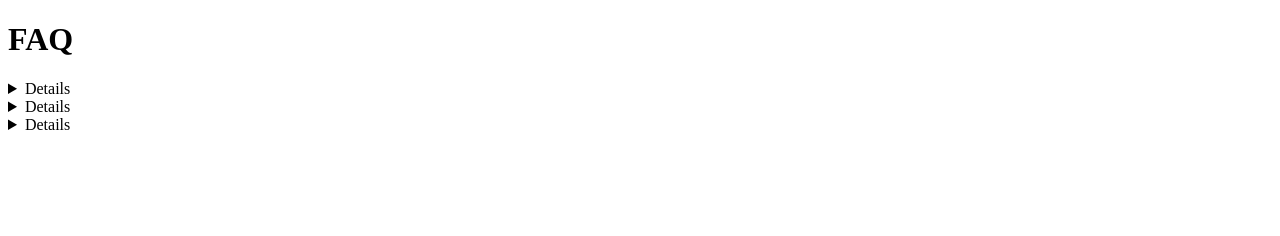
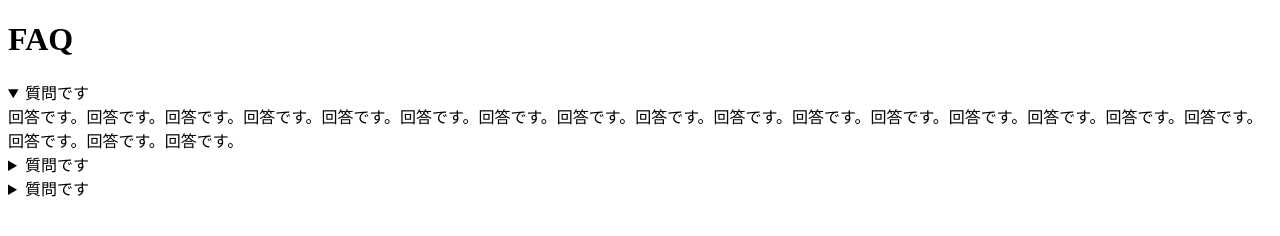
Before and after one commit to elma-yo/yos-js-accordionUI, a plain HTML site: page index.html in a window 1280 px wide. Drawn offline with Linux system fonts and the light colour scheme.

Commit message:
add summary. add open to details1

```diff
--- a/index.html
+++ b/index.html
@@ -6,13 +6,16 @@
     </head>
     <body>
         <h1>FAQ</h1>
-        <details>
+        <details open>
+            <summary>質問です</summary>
             回答です。回答です。回答です。回答です。回答です。回答です。回答です。回答です。回答です。回答です。回答です。回答です。回答です。回答です。回答です。回答です。回答です。回答です。回答です。
         </details>
         <details>
+            <summary>質問です</summary>
             回答です。回答です。回答です。回答です。回答です。回答です。回答です。回答です。回答です。回答です。回答です。回答です。回答です。回答です。回答です。回答です。回答です。回答です。回答です。
         </details>
         <details>
+            <summary>質問です</summary>
             回答です。回答です。回答です。回答です。回答です。回答です。回答です。回答です。回答です。回答です。回答です。回答です。回答です。回答です。回答です。回答です。回答です。回答です。回答です。
         </details>
     </body>
```
